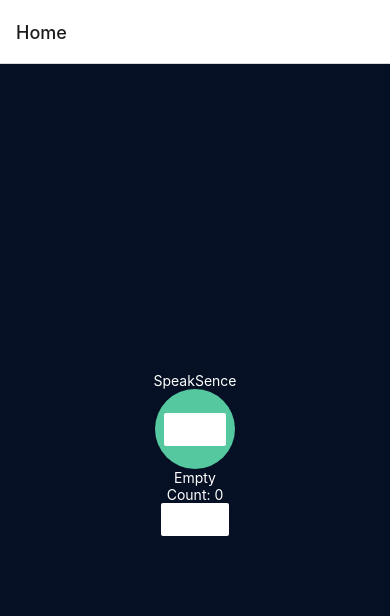
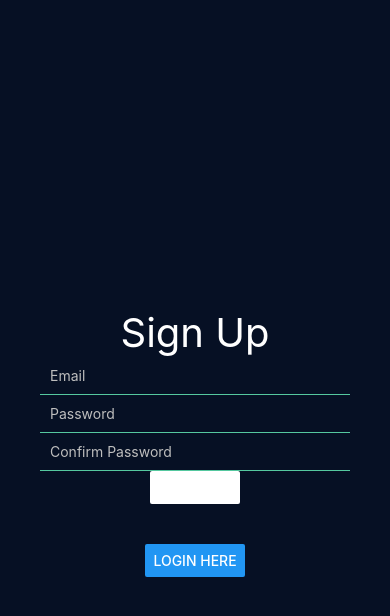
Before and after one commit to zachsmet2023/Capstone, a React Native app: screen /SignUp in a window 390 px wide. Shown: the top 616 px of the page. Built offline with nearby package versions, Linux system fonts and the light colour scheme.

Commit message:
regist with firebase

```diff
--- a/App.js
+++ b/App.js
@@ -1,10 +1,27 @@
 import { StyleSheet, Text, Button, View, SafeAreaView } from 'react-native';
-import HomeScreen from './screens/HomeScreen'
 import { NavigationContainer } from "@react-navigation/native";
 import { createNativeStackNavigator } from "@react-navigation/native-stack";
+import SignUpScreen from './screens/SignUpScreen';
+import LoginScreen from './screens/LoginScreen'
+import HomeScreen from './screens/HomeScreen'
+import WordsScreen from './screens/WordsScreen'
+import { Header } from 'react-native/Libraries/NewAppScreen';
+import { initializeApp } from "firebase/app";
 
 const Stack = createNativeStackNavigator();
 
+// FIREBASE PROVIDED CODE
+const firebaseConfig = {
+  apiKey: "AIzaSyB3Bylp6K5V_KNy0X9Hkz6nQ0fZ6X9nqBE",
+  authDomain: "capstone-2874f.firebaseapp.com",
+  projectId: "capstone-2874f",
+  storageBucket: "capstone-2874f.appspot.com",
+  messagingSenderId: "318331784812",
+  appId: "1:318331784812:web:ea1bcc1503c32118c9d249",
+  measurementId: "G-D2C6KX47G6"
+};
+const app = initializeApp(firebaseConfig);
+//-----------------------
 
 export default function App() {
 
@@ -12,7 +29,11 @@ export default function App() {
   return (
     <NavigationContainer>
       <Stack.Navigator>
-        <Stack.Screen name="Home" component={HomeScreen}/>
+      <Stack.Screen name="Login" component={LoginScreen} options={{headerShown:false}}/>
+        <Stack.Screen name="SignUp" component={SignUpScreen} options={{headerShown:false}}/>
+
+        <Stack.Screen name="Home" component={HomeScreen} options={{headerShown:false}}/>
+        <Stack.Screen name="Words" component={WordsScreen} options={{headerShown:false}}/>
       </Stack.Navigator>
     </NavigationContainer>
   );
--- /dev/null
+++ b/assets/words/SpokenWords.json
@@ -0,0 +1,4 @@
+{
+    "catONE":[],
+    "catTWO":[]
+}
--- a/package.json
+++ b/package.json
@@ -15,6 +15,7 @@
     "expo": "~48.0.4",
     "expo-dev-client": "~2.1.3",
     "expo-status-bar": "~1.4.4",
+    "firebase": "^9.18.0",
     "react": "18.2.0",
     "react-native": "0.71.3",
     "react-native-safe-area-context": "4.5.0",
--- a/screens/HomeScreen.js
+++ b/screens/HomeScreen.js
@@ -82,7 +82,7 @@ const HomeScreen = ({navigation}) => {
       </View>
 
       <View>
-        <Button title='WORDS' color={'#fff'}/>
+        <Button title='WORDS' color={'#fff'} onPress={() => navigation.push("Words")}/>
       </View>
 
 
--- /dev/null
+++ b/screens/LoginScreen.js
@@ -0,0 +1,73 @@
+import { StyleSheet, Text, View, Button, TextInput } from 'react-native';
+import { useEffect, useState } from 'react';
+
+
+export default function LoginScreen({ navigation, route }) {
+
+    //VARIBLES
+let [ Email, setEmail] = useState("");
+let [ password, setPassword] = useState("");
+let [ errorMessage, setErrorMessage] = useState("");
+    //METHODS
+
+
+
+
+
+
+    // MARKUP
+  return (
+    <View style={styles.container}>
+
+        <View style={styles.menu}>
+            <Text style={styles.menuheader}>Login</Text>
+            <Text>{errorMessage}</Text>
+            <TextInput style={styles.textinput} placeholder='Email'
+            placeholderTextColor='#BEBEBE'
+
+            value={Email}
+            onChangeText={setEmail}/>
+
+            <TextInput style={styles.textinput} placeholder='Password'
+             placeholderTextColor='#BEBEBE'
+             secureTextEntry={true}
+             value={password}
+             onChangeText={setPassword}/>
+            <Button title='Continue' color='#fff'/>
+        </View>
+        <Button title='Register Here' onPress={() => navigation.push("SignUp")}/>
+    </View>
+  );
+}
+
+
+//STYLES
+const styles = StyleSheet.create({
+    container: {
+        flex: 1,
+        backgroundColor: '#061024',
+        alignItems: 'center',
+        justifyContent: 'center',
+      },
+    menu: {
+        alignSelf: 'stretch',
+        alignItems: 'center',
+        justifyContent: 'center',
+        backgroundcolor: '#fff',
+        padding: 40,
+
+
+        },
+    menuheader: {
+        color: '#fff',
+        fontSize: 40,
+
+  },
+  textinput: {
+        color: '#BEBEBE',
+        alignSelf: 'stretch',
+        padding: 10,
+        borderBottomColor: '#55C89F',
+        borderBottomWidth: 1
+  },
+});
--- /dev/null
+++ b/screens/SignUpScreen.js
@@ -0,0 +1,114 @@
+import { StyleSheet, Text, View, Button, TextInput } from 'react-native';
+import { useEffect, useState } from 'react';
+import { getAuth, createUserWithEmailAndPassword } from "firebase/auth";
+
+
+const auth = getAuth();
+
+export default function SignUpScreen({ navigation, route }) {
+
+    //VARIBLES
+let [ Email, setEmail] = useState("");
+let [ password, setPassword] = useState("");
+let [ conPassword, setConPassword] = useState("");
+let [ errorMessage, setErrorMessage] = useState("");
+
+    //METHODS
+
+let confirmAndSet = (value, conVal, setValue) => {
+    if(value != conVal)
+        setErrorMessage("Passwords Don't Match");
+
+    else
+        setErrorMessage("");
+    setValue(value);
+
+}
+
+let signUp = () => {
+    if (password ===conPassword){
+        createUserWithEmailAndPassword(auth, Email, password)
+        .then((userCredential) => {
+            // Signed in
+            const user = userCredential.user;
+
+          })
+          .catch((error) => {
+
+            setErrorMessage(error.message);
+          });
+
+    }
+}
+
+
+
+
+    // MARKUP
+  return (
+    <View style={styles.container}>
+
+        <View style={styles.menu}>
+            <Text style={styles.menuheader}>Sign Up</Text>
+            <Text style={styles.errormessage}>{errorMessage}</Text>
+            <TextInput style={styles.textinput} placeholder='Email'
+            placeholderTextColor='#BEBEBE'
+
+            value={Email}
+            onChangeText={setEmail}/>
+
+            <TextInput style={styles.textinput} placeholder='Password'
+             placeholderTextColor='#BEBEBE'
+             secureTextEntry={true}
+             value={password}
+             onChangeText={(value)=>confirmAndSet(value,conPassword,setPassword )}/>
+
+            <TextInput style={styles.textinput} placeholder='Confirm Password'
+             placeholderTextColor='#BEBEBE'
+             secureTextEntry={true}
+             value={conPassword}
+             onChangeText={(value)=>confirmAndSet(value,password,setConPassword )}/>
+
+            <Button title='Continue' color='#fff' onPress={signUp}/>
+        </View>
+        <Button title='Login Here' onPress={() => navigation.pop()}/>
+    </View>
+  );
+}
+
+
+//STYLES
+const styles = StyleSheet.create({
+    container: {
+        flex: 1,
+        backgroundColor: '#061024',
+        alignItems: 'center',
+        justifyContent: 'center',
+      },
+    menu: {
+        alignSelf: 'stretch',
+        alignItems: 'center',
+        justifyContent: 'center',
+        backgroundcolor: '#fff',
+        padding: 40,
+
+
+        },
+    menuheader: {
+        color: '#fff',
+        fontSize: 40,
+
+  },
+  textinput: {
+        color: '#BEBEBE',
+        alignSelf: 'stretch',
+        padding: 10,
+        borderBottomColor: '#55C89F',
+        borderBottomWidth: 1
+  },
+
+  errormessage: {
+    color: 'red',
+    fontSize: 20
+  },
+});
--- /dev/null
+++ b/screens/WordsScreen.js
@@ -0,0 +1,22 @@
+import { StyleSheet, Text, View, Button } from 'react-native';
+
+
+export default function WordsScreen({ navigation, route }) {
+
+  return (
+    <View style={styles.container}>
+   <Text>Words</Text>
+
+   <Button title='TO HOME' color={'#fff'} onPress={() => navigation.push("Home")}/>
+    </View>
+  );
+}
+
+const styles = StyleSheet.create({
+  container: {
+    flex: 1,
+    backgroundColor: '#fff',
+    alignItems: 'center',
+    justifyContent: 'center',
+  },
+});
```
Also changed, not shown: 1 other file (tests, documents, lock files or other folders).
